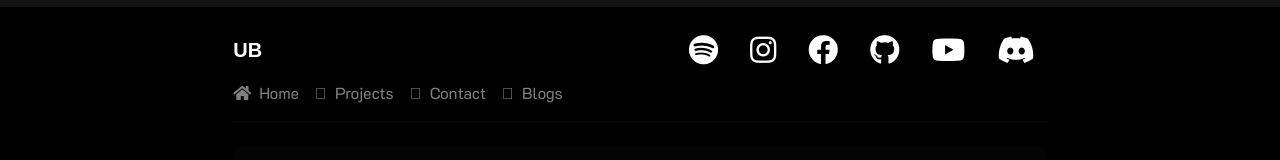
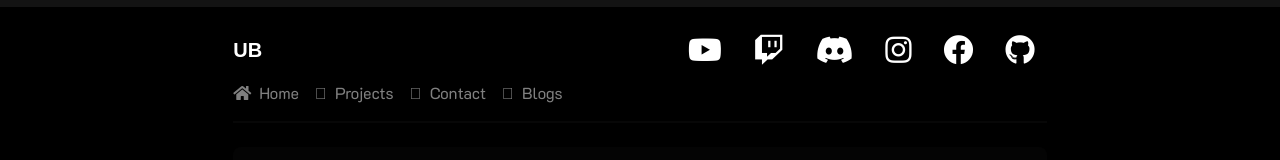
Before and after one commit to ferusb/ResumeWebsite, a Next.js app: page / in a window 1280 px wide. Shown: the top 160 px of the page. Built offline with nearby package versions, Linux system fonts and the light colour scheme; no server answers.

Commit message:
Update Header.js

```diff
--- a/components/Header.js
+++ b/components/Header.js
@@ -1,11 +1,11 @@
 
 const items = [
-    { icon: 'fab fa-spotify', link: 'https://open.spotify.com/user/31ph52pp722me5t4gwqzupooxcyy?si=8709d43087b44fd2' },
+    { icon: 'fab fa-youtube', link: 'https://youtube.com/UmutBayraktarYT' },
+    { icon: 'fab fa-twitch', link: 'https://twitch.com/umutyzx' },
+    { icon: 'fab fa-discord', link: 'https://discord.com/users/615029465726320654' },
     { icon: 'fab fa-instagram', link: 'https://instagram.com/umutxyp' },
     { icon: 'fab fa-facebook', link: 'https://facebook.com/umutxyp' },
     { icon: 'fab fa-github', link: 'https://github.com/umutxyp' },
-    { icon: 'fab fa-youtube', link: 'https://youtube.com/umutxyp' },
-    { icon: 'fab fa-discord', link: 'https://discord.com/users/615029465726320654' },
   ]
 
 const navItems = [
```
